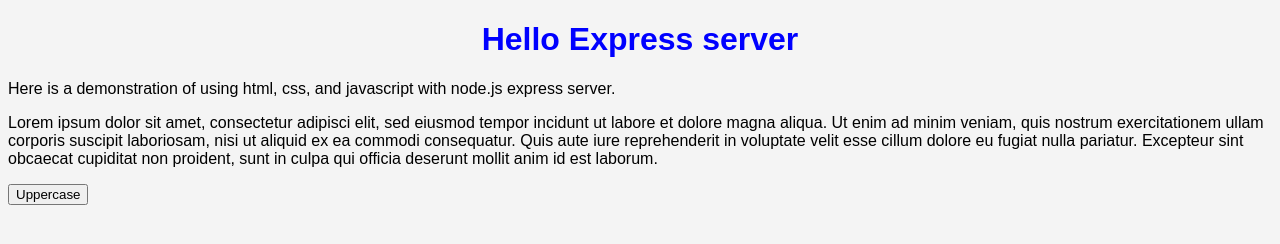
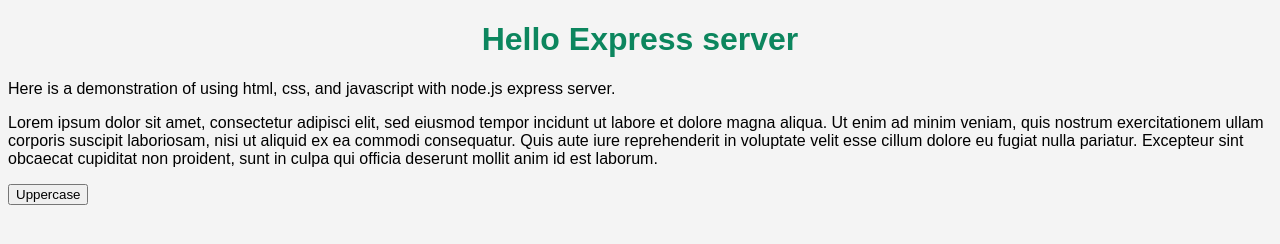
Before and after one commit to jaminyah/yakcicd, a website: page views/index.html in a window 1280 px wide. Drawn offline with Linux system fonts and the light colour scheme; files that its build step writes are made by us from their sources; files whose address does not match are found by name.

```diff
--- a/public/css/styles.css
+++ b/public/css/styles.css
@@ -5,5 +5,5 @@
 
 h1 {
     text-align: center;
-    color: blue;
+    color: rgb(12, 134, 94);
 }
```
Also changed, not shown: .github/workflows/dockerhub.yml.
